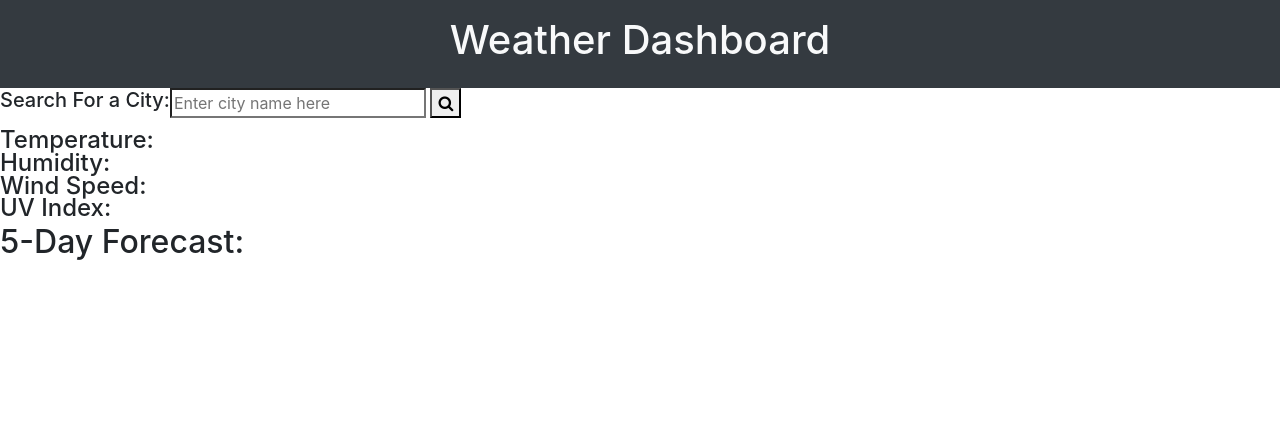
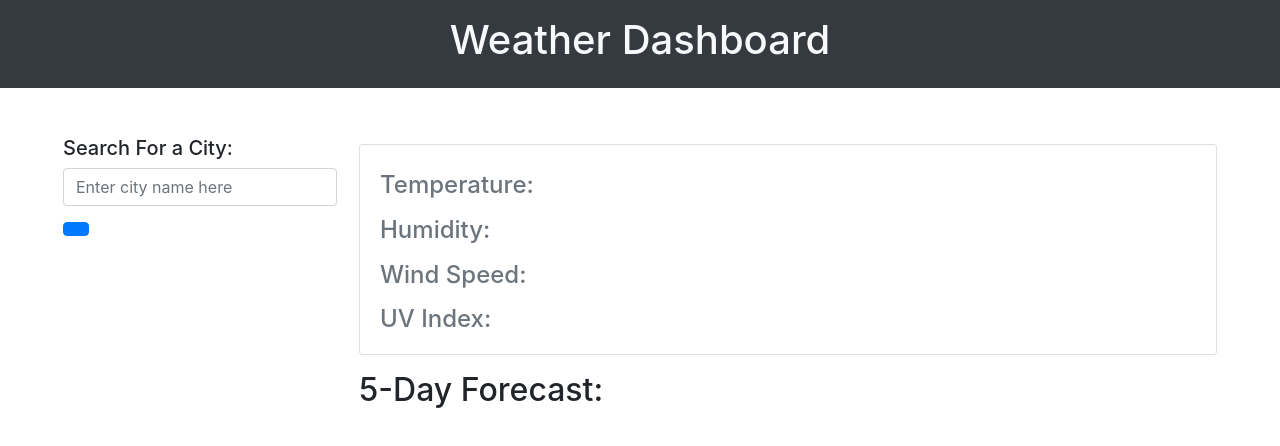
Before and after one commit to symlara/weather-app, a plain HTML site: page index.html in a window 1280 px wide. Drawn offline with nearby package versions, Linux system fonts and the light colour scheme; a web font is replaced by a local one.

Commit message:
added styling for dashboard

```diff
--- a/index.html
+++ b/index.html
@@ -17,43 +17,49 @@
     <!-- header section end -->
 
     <!-- display section for search area -->
-    <div class="col-sm-6">
-    <div class="row justify-space-between" id="search-form">
+    <div class="m-4 p-4">
+    <div class="col-md-12">
+        <div class="row">
+            <div class="col-md-3">
             <h5>Search For a City:</h5>
-    <form class="search">
-        <input id="input" type="search" name="search" placeholder="Enter city name here">
-        <button id="submit" type="submit"><i class="fa fa-search"></i></button>
-        <span class="msg"></span>
+    <form class="form-inline" id="search-form">
+        <input class="form-control mb-3 ds-input" id="input" type="search" placeholder="Enter city name here">
+       <button type="submit" class="btn btn-primary mb-3 oi oi-magnifying-glass"></button>
       </form>
 
-        <ul id="search-history">
+      <!-- search history display -->
+        <ul class="list-group" id="search-history">
         </ul>
-</div>
-      </div>
+
+    </div>
+
 
 <!-- results -->
-<div>
+<div class="col-md-9">
     <!-- city data -->
-    <div>
-        <div>
-            <h2 class="card-title" id="city-name">
-            </h2>
-        </div>
-        <h4 class="card-subtitle" id='city-temp'>Temperature: </h4>
-        <h4 class="card-subtitle" id="city-humidity">Humidity: </h4>
-        <h4 class="card-subtitle" id="city-wind">Wind Speed: </h4>
-        <h4 class="card-subtitle" id="city-uv">UV Index: <span id="uv-data" class="px-2 py-1 mb-1 text-light rounded font-weight-normal"></span></h4>
+    <div class="card mt-2">
+        <div class="card-body">
+            <div class="d-flex flex-row">
+            <h2 class="card-title align-self-center" id="city-name"></h2>
+            </div>
+        <h4 class="card-subtitle text-muted" id='city-temp'>Temperature: </h4>
+        <h4 class="card-subtitle mt-3 text-muted" id="city-humidity">Humidity: </h4>
+        <h4 class="card-subtitle mt-3 text-muted" id="city-wind">Wind Speed: </h4>
+        <h4 class="card-subtitle mt-3 text-muted" id="city-uv">UV Index: <span id="uv-data" class="px-2 py-1 mb-1 text-light rounded font-weight-normal"></span></h4>
     </div>
 </div>
 
 <!-- 5 day forecast -->
    <div>
-       <h2>5-Day Forecast:</h2>
-       <div id="five-days">
+       <h2 class="card-title mt-3">5-Day Forecast:</h2>
+       <div class="row justify-content-between" id="five-days">
            <!-- displayWeather() function data -->
-       </div>
-   </div>
-
+                     </div>
+                 </div>
+            </div>
+        </div>
+    </div>
+</div>
    <script src="https://cdnjs.cloudflare.com/ajax/libs/jquery/3.5.1/jquery.min.js"></script>
    <script src="https://cdnjs.cloudflare.com/ajax/libs/dayjs/1.10.3/dayjs.min.js"></script>
     <script src="assets/js/script.js"></script>
```
